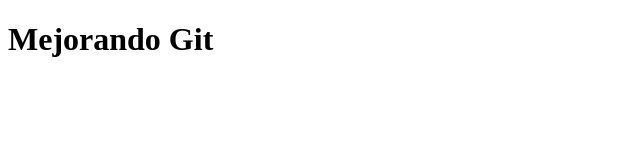
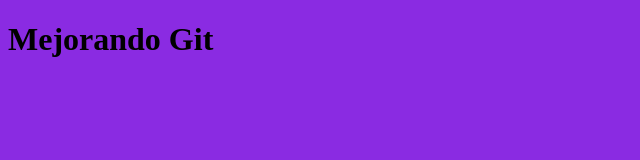
Before and after one commit to valentinaGaona/Proyecto2, a plain HTML site: page index.html in a window 1280 px wide. Shown: the whole page, without its empty margins (0-640 px from the left). Drawn offline with Linux system fonts and the light colour scheme.

Commit message:
Actualizando web

```diff
--- /dev/null
+++ b/CSS/estilos.css
@@ -0,0 +1,3 @@
+body{
+    background-color: blueviolet;
+}
--- a/index.html
+++ b/index.html
@@ -5,6 +5,7 @@
     <meta http-equiv="X-UA-Compatible" content="IE=edge">
     <meta name="viewport" content="width=device-width, initial-scale=1.0">
     <title>Document</title>
+    <link rel="stylesheet" href="./CSS/estilos.css">
 </head>
 <body>
     <h1>Mejorando Git</h1>
```
